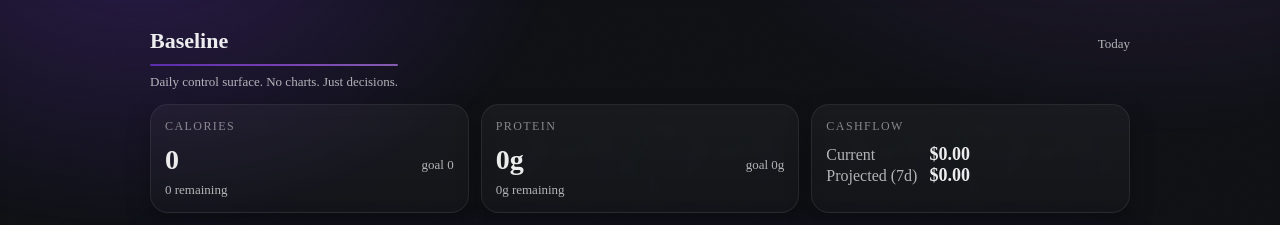
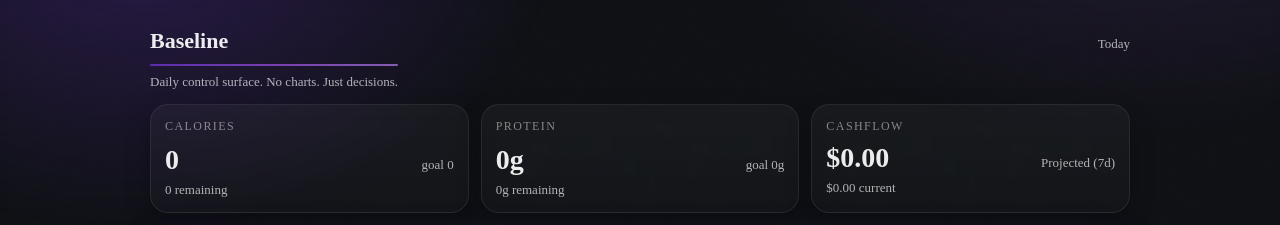
Before and after one commit to agrey127/ai_overlord, a Next.js app: page /baseline in a window 1280 px wide. Shown: the top 225 px of the page. Built offline with nearby package versions, Linux system fonts and the light colour scheme; no server answers; the database is empty.

Commit message:
feat: Revamp cashflow display layout for improved readability and styling

```diff
--- a/app/baseline/page.tsx
+++ b/app/baseline/page.tsx
@@ -197,30 +197,44 @@ export default async function BaselineHomePage() {
             </div>
           </div>
 
-
           {/* Cashflow */}
           <div className="card">
             <div className="card-inner">
               <div className="card-title">Cashflow</div>
-              <div style={{ display: "flex", alignItems: "baseline", justifyContent: "space-between", gap: 12, marginTop: 10 }}>
-                <div className="cashflow-stack">
-                  <div className="cashflow-row">
-                    <div className="card-muted">Current</div>
-                    <div className="cashflow-amount" title={fmtMoney(currentBal)}>
-                      {fmtMoney(currentBal)}
-                    </div>
-                  </div>
 
-                  <div className="cashflow-row">
-                    <div className="card-muted">Projected (7d)</div>
-                    <div className="cashflow-amount" title={fmtMoney(projectedBal)}>
-                      {fmtMoney(projectedBal)}
-                    </div>
-                  </div>
+              {/* Top row */}
+              <div
+                style={{
+                  display: "flex",
+                  justifyContent: "space-between",
+                  alignItems: "baseline",
+                  marginTop: 8,
+                  gap: 8,
+                }}
+              >
+                <div
+                  style={{
+                    fontSize: 28,   // match protein exactly (adjust if needed)
+                    fontWeight: 750,
+                  }}
+                  title={fmtMoney(projectedBal)}
+                >
+                  {fmtMoney(projectedBal)}
                 </div>
+
+                <div className="card-muted" style={{ fontSize: 13 }}>
+                  Projected (7d)
+                </div>
+              </div>
+
+              {/* Bottom row */}
+              <div className="card-muted" style={{ marginTop: 6, fontSize: 13 }}>
+                {fmtMoney(currentBal)} current
               </div>
             </div>
           </div>
+
+
 
         </div>
       </section>
```
